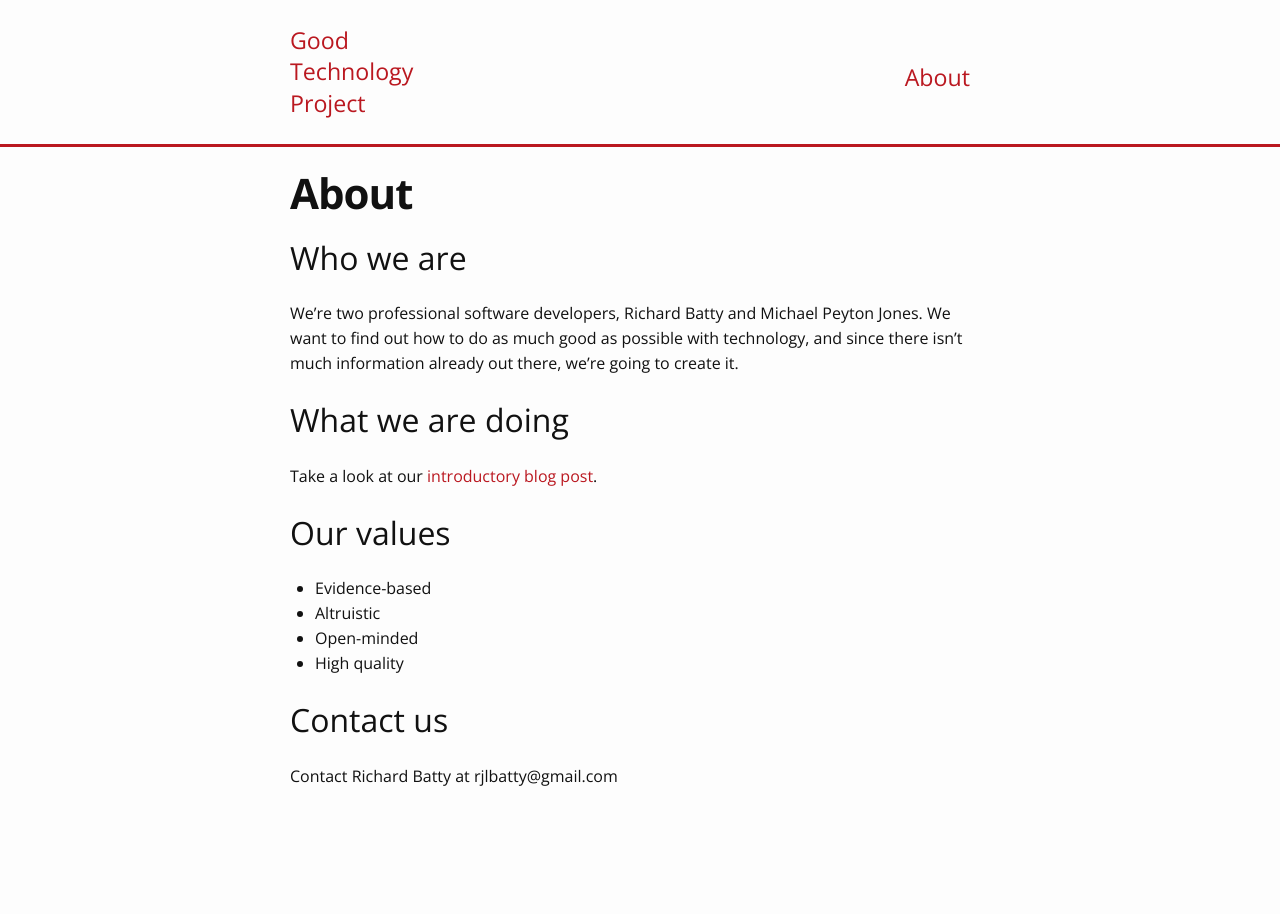
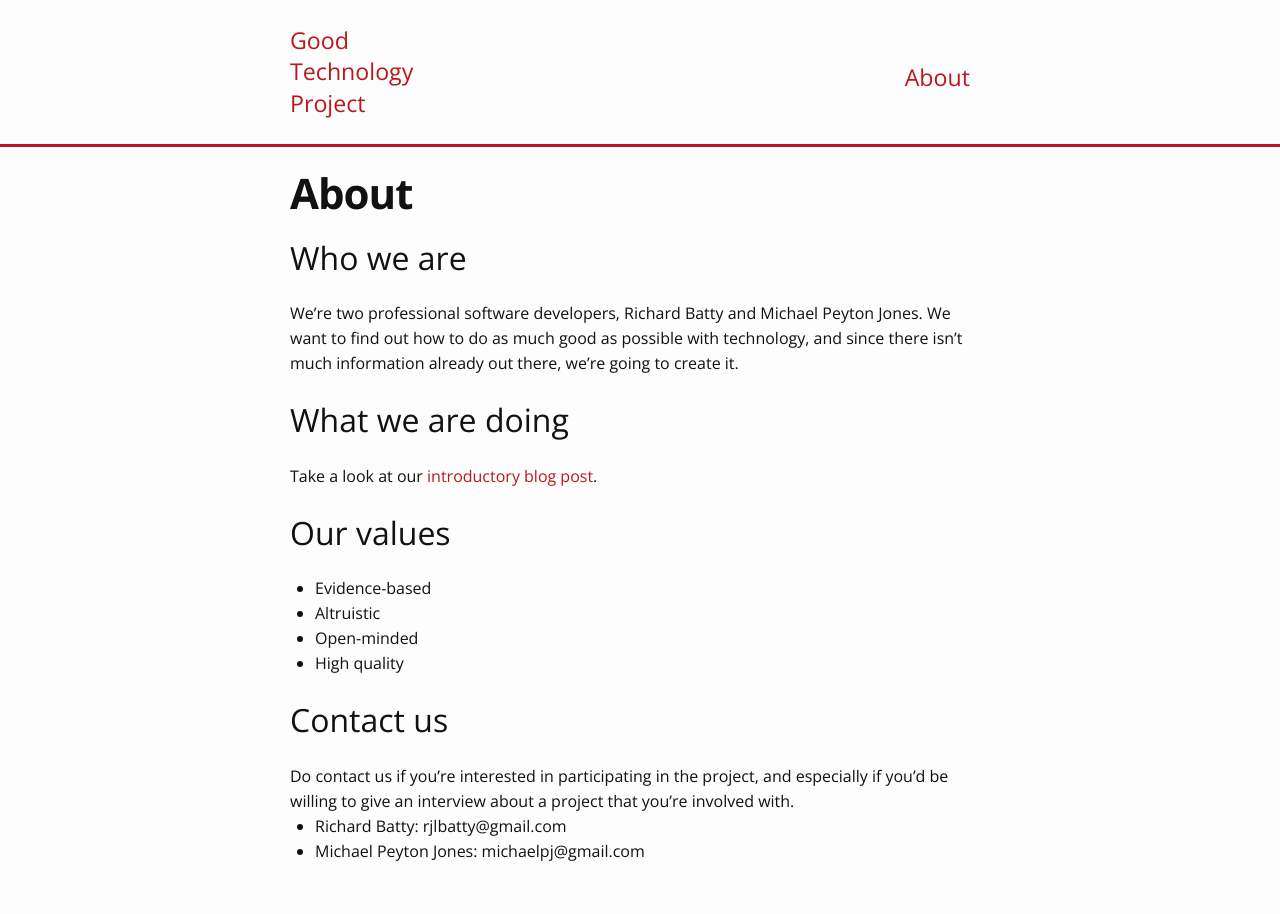
Before and after one commit to richardbatty/good-technology-project, a Jekyll site: the page built from about.md, in a window 1280 px wide. Built offline with Jekyll 4.4.1, drawn with Linux system fonts in a browser that asks for light colours; comment, search, counter and statistics services are not loaded.

Commit message:
Add contact details to about

```diff
--- a/about.md
+++ b/about.md
@@ -21,4 +21,7 @@ Take a look at our [introductory blog post](/2015/11/24/the-good-technology-proj
 
 ## Contact us
 
-Contact Richard Batty at rjlbatty@gmail.com
+Do contact us if you're interested in participating in the project, and especially if you'd be willing to give an interview about a project that you're involved with.
+
+- Richard Batty: rjlbatty@gmail.com
+- Michael Peyton Jones: michaelpj@gmail.com
```
